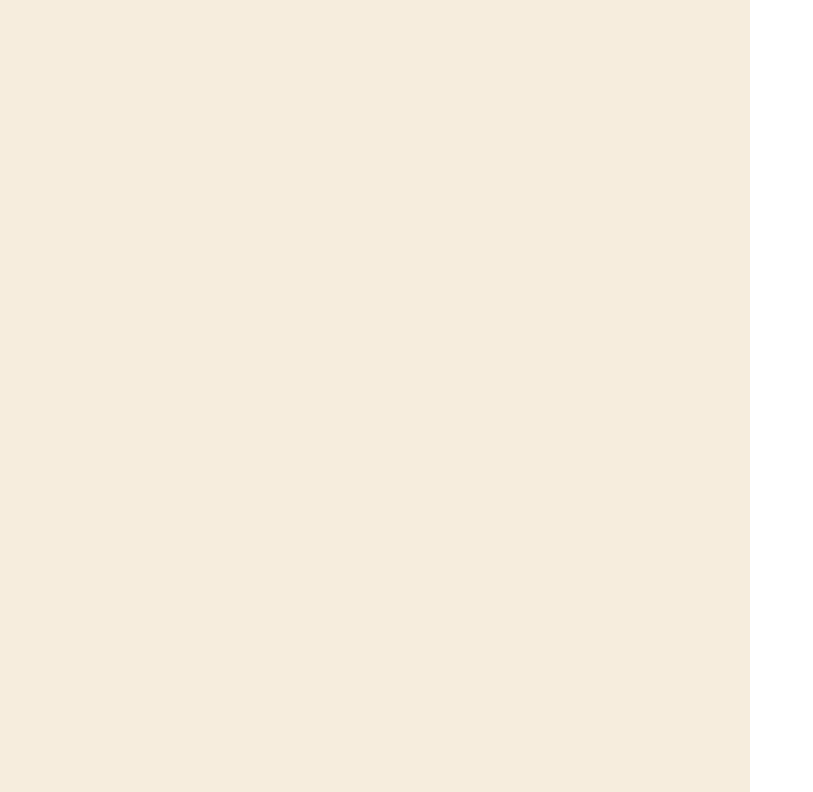
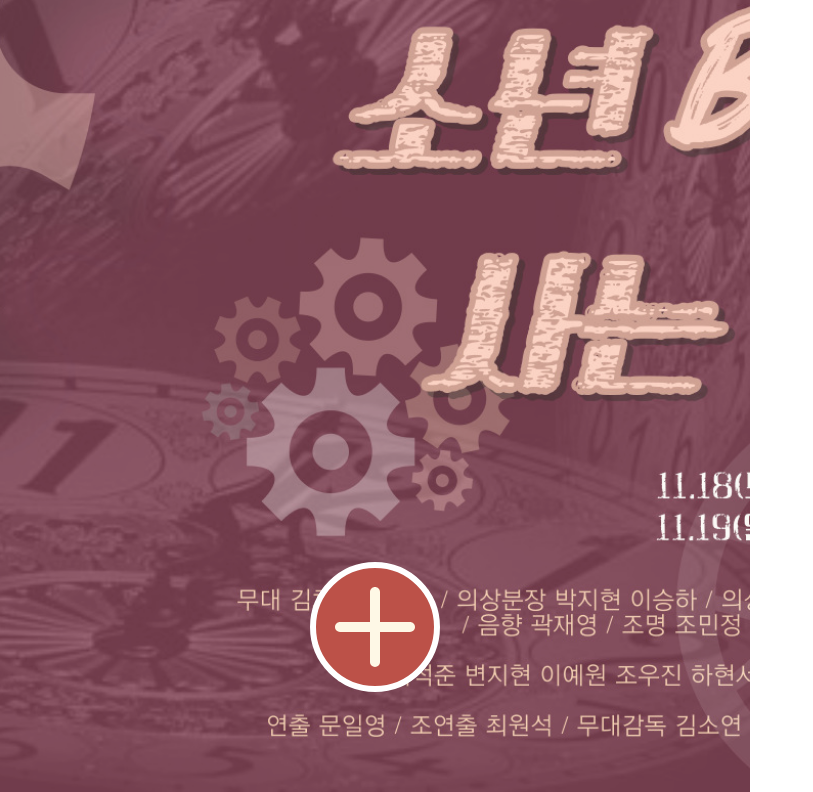
Before and after one commit to devBuzz142/numanku-fe, a React (Create React App) app: page /view in a window 1280 px wide. Shown: the part 832-1624 px from the top of the page, without its empty margins (0-813 px from the left). Built offline with nearby package versions, Linux system fonts and the light colour scheme; a web font is replaced by a local one.

Commit message:
feat: ViewMainPage 기본 레이아웃

```diff
--- a/src/components/Icon/Icon.jsx
+++ b/src/components/Icon/Icon.jsx
@@ -1,9 +1,10 @@
 import ICON_HELP_CIRCLE from '../../assets/icons/help_circle.png';
 import ICON_IMAGE_CIRCLE from '../../assets/icons/image_circle.svg';
 import ICON_BACK_FILL from '../../assets/icons/back_fill.svg';
-import ICON_CHECKBOX from "../../assets/icons/check_box.svg";
-import ICON_DIVIDE_LINE from "../../assets/icons/divide_line.svg";
+import ICON_CHECKBOX from '../../assets/icons/check_box.svg';
+import ICON_DIVIDE_LINE from '../../assets/icons/divide_line.svg';
 import ICON_HEART_LINE from '../../assets/icons/heart_line.svg';
+import ICON_ADD_FILL from '../../assets/icons/add_fill.svg';
 
 const Icon = ({ name, ...props }) => {
   switch (name) {
@@ -19,6 +20,8 @@ const Icon = ({ name, ...props }) => {
       return <img src={ICON_DIVIDE_LINE} alt="divide_line" {...props} />;
     case 'HEART_LINE':
       return <img src={ICON_HEART_LINE} alt="heart_line" {...props} />;
+    case 'ADD_FILL':
+      return <img src={ICON_ADD_FILL} alt="add_fill" {...props} />;
     default:
       return null;
   }
--- a/src/components/Input/Input.style.jsx
+++ b/src/components/Input/Input.style.jsx
@@ -28,6 +28,7 @@ export const Input = styled.input`
   background-color: ${(props) => props.backgroundColor};
 
   padding: 5px;
+  text-indent: 12px;
 
   font-size: 24px;
 `;
@@ -72,4 +73,6 @@ export const Textarea = styled.textarea`
   word-wrap: break-word;
   overflow-wrap: break-word;
   white-space: pre-line;
+
+  text-indent: 12px;
 `;
--- a/src/pages/ViewLoginPage/ViewLoginPage.jsx
+++ b/src/pages/ViewLoginPage/ViewLoginPage.jsx
@@ -64,7 +64,7 @@ const ViewLoginPage = () => {
           />
         </S.Form>
         <S.ButtonWrapper>
-          <Button type="button" onClick={() => navigate('/view/write')}>
+          <Button type="button" onClick={() => navigate('/view')}>
             계정 생성
           </Button>
         </S.ButtonWrapper>
--- a/src/pages/ViewLoginPage/ViewLoginPage.style.jsx
+++ b/src/pages/ViewLoginPage/ViewLoginPage.style.jsx
@@ -8,7 +8,7 @@ export const ViewLoginPageContainer = styled.div`
   flex-direction: column;
   align-items: center;
 
-  background-color: #FEF8E6;
+  background-color: #fef8e6;
 `;
 
 export const HeaderContainer = styled.div`
--- a/src/pages/ViewMainPage/ViewMainPage.jsx
+++ b/src/pages/ViewMainPage/ViewMainPage.jsx
@@ -1,9 +1,18 @@
 import * as S from './ViewMainPage.style';
+import TEMP_POSTER from '../../assets/images/temp_poster2.jpeg';
+import Icon from '../../components/Icon/Icon';
+import { useNavigate } from 'react-router-dom';
 
 const ViewMainPage = () => {
+  const navigate = useNavigate();
+
   return (
-    <S.ViewMainPage>
-      <div>ViewMainPage</div>
+    <S.ViewMainPage image={TEMP_POSTER}>
+      <S.PlusButtonWrapper>
+        <S.PlusButton onClick={() => navigate('/view/write')}>
+          <Icon name="ADD_FILL" width="80px" height="80px" />
+        </S.PlusButton>
+      </S.PlusButtonWrapper>
     </S.ViewMainPage>
   );
 };
--- a/src/pages/ViewMainPage/ViewMainPage.style.jsx
+++ b/src/pages/ViewMainPage/ViewMainPage.style.jsx
@@ -6,4 +6,36 @@ export const ViewMainPage = styled.div`
 
   display: flex;
   flex-direction: column;
+
+  ::before {
+    content: '';
+    position: absolute;
+    width: 100%;
+    height: 100%;
+    background-image: url(${(props) => props.image});
+    background-size: cover;
+    background-position: center;
+    opacity: 0.8;
+  }
 `;
+
+export const PlusButtonWrapper = styled.div`
+  position: absolute;
+
+  left: 50%;
+  transform: translateX(-50%);
+  bottom: 100px;
+`;
+
+export const PlusButton = styled.button`
+  width: 130px;
+  height: 130px;
+  border-radius: 50%;
+  border: 6px solid #ffffff;
+
+  background-color: #bc5148;
+
+  display: flex;
+  justify-content: center;
+  align-items: center;
+`;
```
Also changed, not shown: src/assets/icons/add_fill.svg (added), src/assets/images/temp_poster2.jpeg (added).
